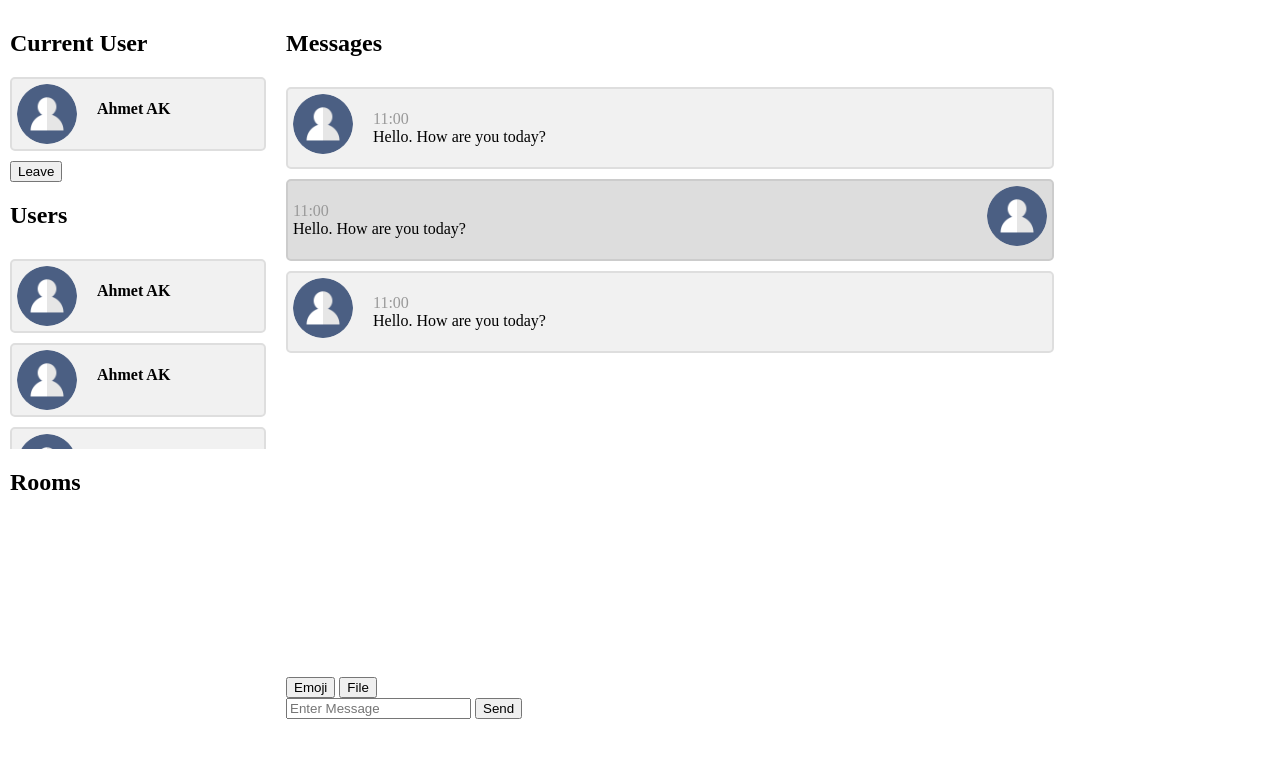
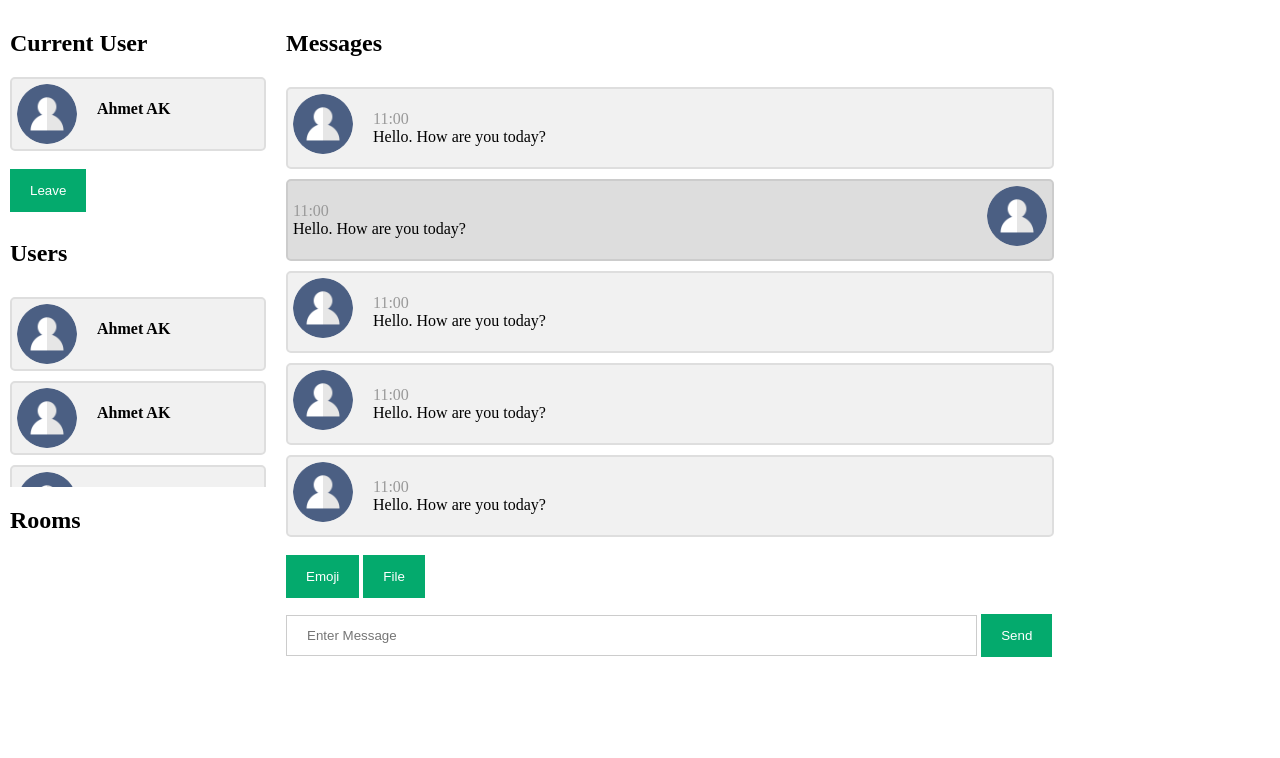
Before and after one commit to abdussametkaci/ChatApp_Socket_Programming, a website: page public/chat.html in a window 1280 px wide. Drawn offline with nearby package versions, Linux system fonts and the light colour scheme; no server answers.

Commit message:
Fixed position emoji picker

```diff
--- a/public/chat.html
+++ b/public/chat.html
@@ -40,9 +40,10 @@
 
             </div>
         </div>
-
         <div class="column" style="width:60%; height:600px">
             <h2>Messages</h2>
+            <div>
+                <emoji-picker id="emoji-table"></emoji-picker>
                 <div id="messages" style=" height: 100%; overflow-y: scroll;">
                     <div class="container">
                         <img src="img/avatar.png" alt="Avatar" style="width:100%;">
@@ -56,19 +57,30 @@
                         <img src="img/avatar.png" alt="Avatar" style="width:100%;">
                         <p><label class="time">11:00</label><br>Hello. How are you today?</p>
                     </div>
+                    <div class="container">
+                        <img src="img/avatar.png" alt="Avatar" style="width:100%;">
+                        <p><label class="time">11:00</label><br>Hello. How are you today?</p>
                     </div>
+                    <div class="container">
+                        <img src="img/avatar.png" alt="Avatar" style="width:100%;">
+                        <p><label class="time">11:00</label><br>Hello. How are you today?</p>
+                    </div>
+                </div>
+            </div>
+
+
             <div class="send-message-container">
                 <button class="btn" id="btn-emoji">Emoji</button>
                 <button class="btn" id="btn-file">File</button>
                 <form id="chat-form">
-                    <input id="msg" type="text" placeholder="Enter Message" required autocomplete="off" />
+                    <input id="msg" type="text" placeholder="Enter Message" required autocomplete="off">
                     <button class="btn">Send</button>
                 </form>
-                <emoji-picker id="emoji-table"></emoji-picker>
             </div>
         </div>
 
     </div>
+
 
     <!--
     <div class="container">
--- a/public/css/chat.css
+++ b/public/css/chat.css
@@ -57,4 +57,32 @@ body {
   emoji-picker {
 	width: 400px;
 	height: 300px;
+    position: absolute;
+    z-index: 2;
+    margin-top: 150px;
   }
+
+  input[type=text] {
+    width: 90%;
+    padding: 12px 20px;
+    margin: 8px 0;
+    display: inline-block;
+    border: 1px solid #ccc;
+    box-sizing: border-box;
+}
+
+/* Set a style for all buttons */
+button {
+    background-color: #04AA6D;
+    color: white;
+    padding: 14px 20px;
+    margin: 8px 0;
+    border: none;
+    cursor: pointer;
+    width: 100%;
+    width: auto;
+}
+
+button:hover {
+    opacity: 0.8;
+}
--- a/public/css/style.css
+++ b/public/css/style.css
@@ -3,8 +3,7 @@ body {
 }
 
 /* Full-width input fields */
-input[type=text],
-input[type=password] {
+input[type=text] {
     width: 100%;
     padding: 12px 20px;
     margin: 8px 0;
@@ -168,3 +167,12 @@ button {
     -ms-transform: translate(-50%, -50%);
     transform: translate(-50%, -50%);
 }
+
+#app {
+    border-radius: 25px;
+    background: #3abdc7;
+    padding: 20px;
+    width: 470px;
+    height: 200px;
+    margin: auto;
+}
```
Also changed, not shown: public/index.html (+5 -2 lines). Lines whose indentation alone changed are shown as unchanged.
